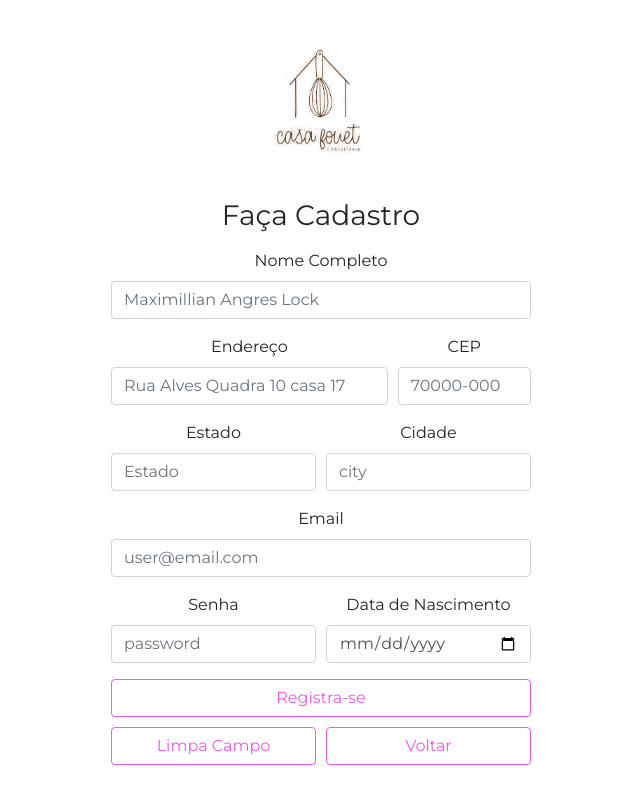
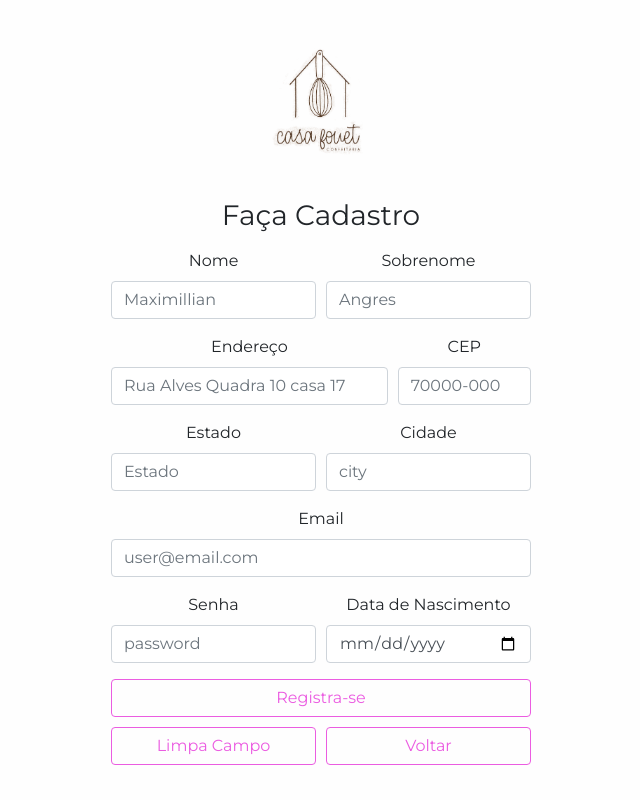
Before and after one commit to EduNSae/Confeitaria, a PHP site: page /signup.html in a window 1280 px wide. Shown: the whole page, without its empty margins (319-959 px from the left). Run offline with PHP 8.4, Linux system fonts and the light colour scheme.

Commit message:
arrumando pequenos bugs

```diff
--- a/php/register.php
+++ b/php/register.php
@@ -3,7 +3,8 @@
 session_start();
 include("connect.php");
 
-$nomeComplete = filter_input(INPUT_POST, 'nome');
+$nome = filter_input(INPUT_POST, 'nome');
+$sobrenome = filter_input(INPUT_POST, 'sobrenome');
 $endereco = $_POST['endereco'];
 $cep = $_POST['cep'];
 $estado = $_POST['estado'];
@@ -12,7 +13,7 @@ $email = $_POST['email'];
 $senha = $_POST['senha'];
 $date = $_POST['date'];
 
-$sql = "CALL Insere('$nomeComplete', '$endereco', '$cep', '$estado', '$city', '$email', '$senha', CURDATE(), '$date')";
+$sql = "CALL Insere('$nome', '$sobrenome', '$endereco', '$cep', '$estado', '$city', '$email', '$senha', CURDATE(), '$date')";
 
     if ($link->query($sql) === TRUE) {
         echo "<script>
@@ -27,4 +28,3 @@ $sql = "CALL Insere('$nomeComplete', '$endereco', '$cep', '$estado', '$city', '$
     }
 
 exit;
-?>
--- a/products.json
+++ b/products.json
@@ -26,7 +26,6 @@
 				{ "Sabor" : "Chocolate, Tradicional" }
 			],
 			"image" : "https://i.ibb.co/Hdh5kmK/paodemel.png",
-
 			"description" : "Um delicioso pão de mel."
 		},
 		{
@@ -48,13 +47,13 @@
 			"description" : "Bolo com uma tematica McDonald's."
 		},
 		{
-			"name" : "Bolo Tema de Luta",
+			"name" : "Bolo UFC",
 			"price" : "54.99",
 			"options" : [
 				{ "Sabor" : "Chocolate, Baunilha, Abacaxi" }
 			],
 			"image" : "https://i.ibb.co/FsL2q0v/bolo4.png",
-			"description" : "Bolo tematico de luta. "
+			"description" : "Bolo tematico de luta."
 		}
 	]
 }
--- a/signup.html
+++ b/signup.html
@@ -18,10 +18,17 @@
     <form action="php/register.php" method="post" accept-charset="utf-8" class="form-signup" role="form">
         <img class="mb-4" src="img/icon.png" alt="" width="150" height="150">
         <h1 class="h3 mb-3 font-weight-normal">Faça Cadastro</h1>
-        <div class="form-group">
-            <label for="inputAddress">Nome Completo</label>
-            <input type="text" class="form-control" id="inputAddress" placeholder="Maximillian Angres Lock" name="nome"
-                required>
+        <div class="form-row">
+            <div class="form-group col-md-6">
+                <label for="inputAddress">Nome</label>
+                <input type="text" class="form-control" id="inputAddress" placeholder="Maximillian" name="nome"
+                    required>
+            </div>
+            <div class="form-group col-md-6">
+                <label for="inputAddress3">Sobrenome</label>
+                <input type="text" class="form-control" id="inputAddress3" placeholder="Angres" name="sobrenome"
+                    required>
+            </div>
         </div>
         <div class="form-row">
             <div class="form-group col-md-8">
```
Also changed, not shown: forum.php (+5 -5 lines).
